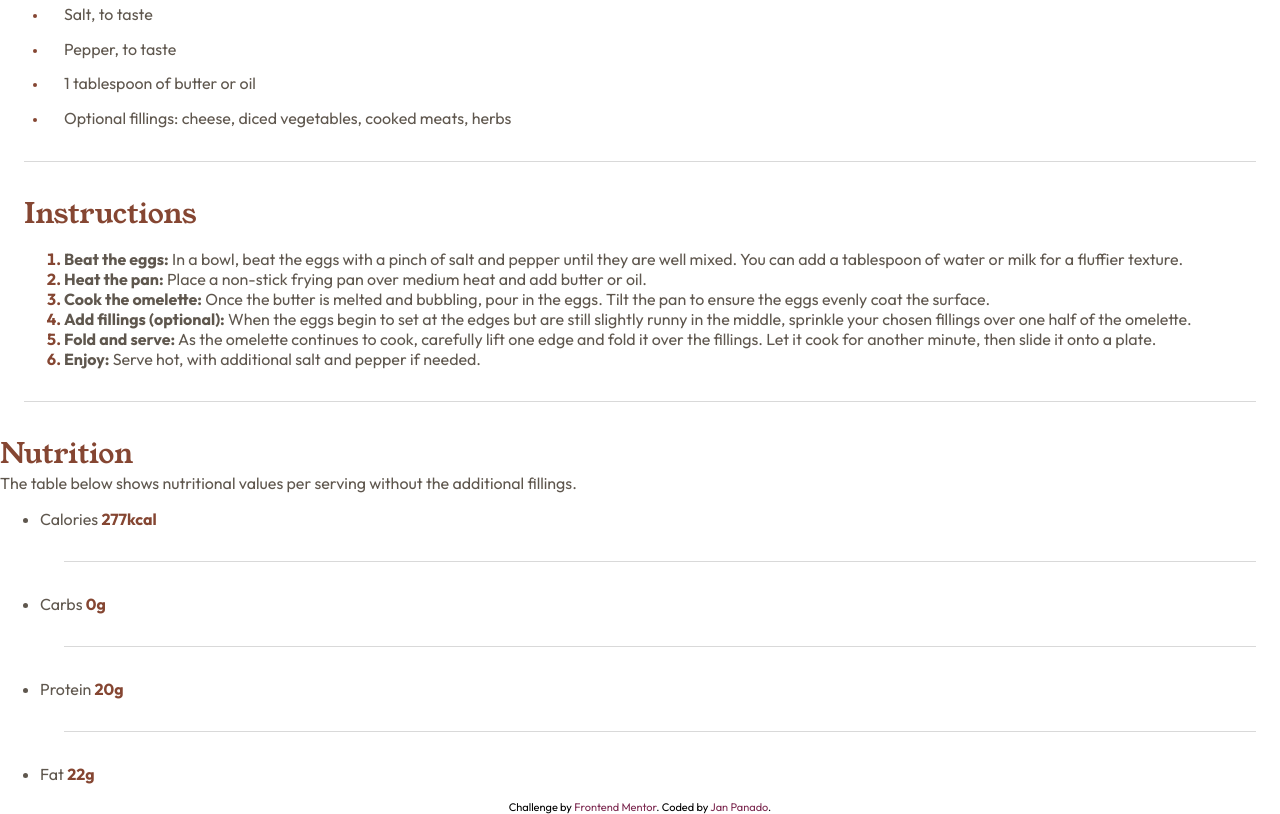
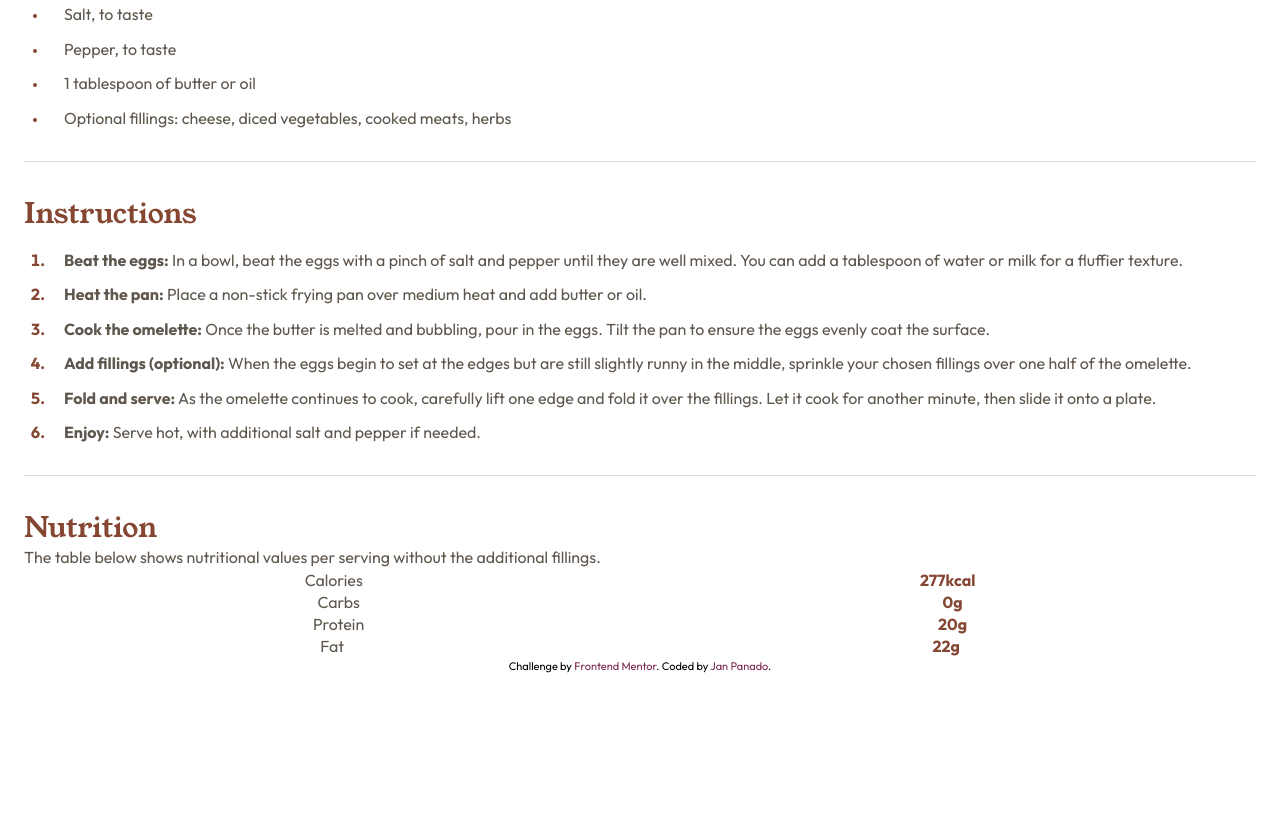
Before and after one commit to Negligence/recipe-page, a website: page index.html in a window 1280 px wide. Shown: the part 772-1586 px from the top of the page. After the commit the page ends 1445 px from the top, so only its background shows below. Drawn offline with Linux system fonts and the light colour scheme.

Commit message:
finish instructions css refactored nutrition html started nutrition css

```diff
--- a/index.html
+++ b/index.html
@@ -111,33 +111,29 @@
 
         <p>The table below shows nutritional values per serving without the additional fillings.</p>
 
-        <ul>
-          <li>
-            Calories
-            <b>277kcal</b>
-          </li>
+        <table>
 
-          <hr>
+          <tr>
+            <td>Calories</td>
+            <td><b>277kcal</b></td>
+          </tr>
 
-          <li>
-            Carbs
-            <b>0g</b>
-          </li>
+          <tr>
+            <td>Carbs</td>
+            <td><b>0g</b></td>
+          </tr>
 
-          <hr>
+          <tr>
+            <td>Protein</td>
+            <td><b>20g</b></td>
+          </tr>
 
-          <li>
-            Protein
-            <b>20g</b>
-          </li>
+          <tr>
+            <td>Fat</td>
+            <td><b>22g</b></td>
+          </tr>
 
-          <hr>
-
-          <li>
-            Fat
-            <b>22g</b>
-          </li>
-        </ul>
+        </table>
 
       </section>
       <!-- #endregion Nutrition -->
--- a/source/sass/styles.scss
+++ b/source/sass/styles.scss
@@ -61,7 +61,7 @@ h2 {
   color: var(--nutmeg);
 }
 
-p,ul,ol,strong,b, a {
+p,ul,ol,strong,b,a,td {
   font: {
     family: var(--ff-body);
     size: rem(16px);
@@ -72,14 +72,6 @@ p,ul,ol,strong,b, a {
 a {text-decoration: none;}
 
 ol, ul {list-style-position: outside;}
-
-#instructions li::marker {
-  color: var(--nutmeg);
-}
-
-#instructions li::marker {
-  font-weight: var(--fw-bold);
-}
 
 #nutrition b {color: var(--nutmeg);}
 
@@ -180,7 +172,7 @@ footer {
       margin-block-end: 0.75rem;
     }
 
-    li::marker {
+    ::marker {
       font-size: rem(12px);
       color: var(--nutmeg);
     }
@@ -199,9 +191,44 @@ hr {
 #instructions {
   padding-inline: 1.5rem;
 
+  ol {
+    padding-inline-start: rem(24px);
+
+    li {
+      padding-inline-start: 1rem;
+      line-height: 1.4em;
+    }
+
+    :not(:last-child) {
+      margin-block-end: 0.75rem;
+    }
+
+    ::marker {
+      color: var(--nutmeg);
+      font-weight: var(--fw-bold);
+    }
+
+  }
+
 }
+/* #endregion Instructions */
 
-/* #endregion Instructions */
+/* #region Nutrition */
+#nutrition {
+  padding-inline: 1.5rem;
+
+  table,tr {
+    width: 100%;
+  }
+
+  tr {
+    display: grid;
+    grid-auto-flow: column;
+    justify-items: center;
+  }
+
+}
+/* #endregion Nutrition */
 
 /* #endregion Mobile Styling */
 
```
Also changed, not shown: source/index.html (+18 -22 lines), assets/css/styles.css, source/assets/css/styles.css.
